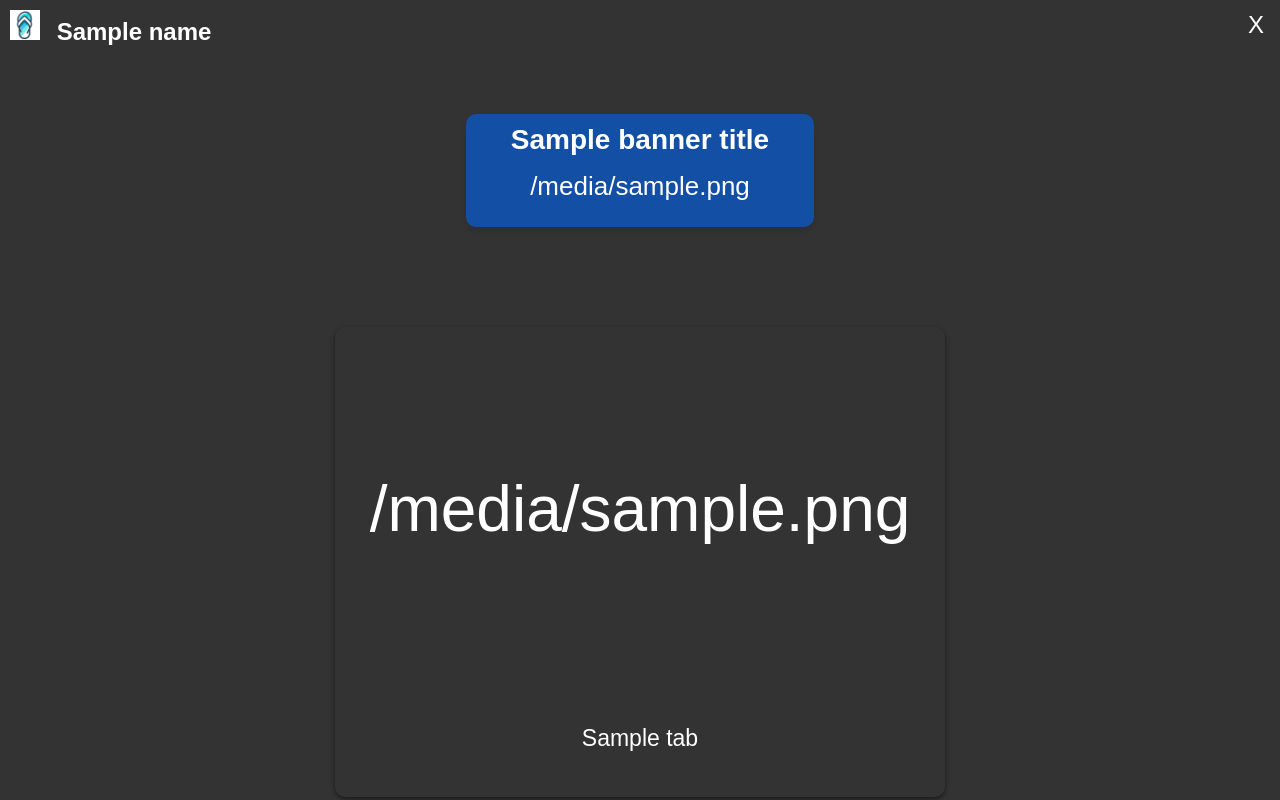
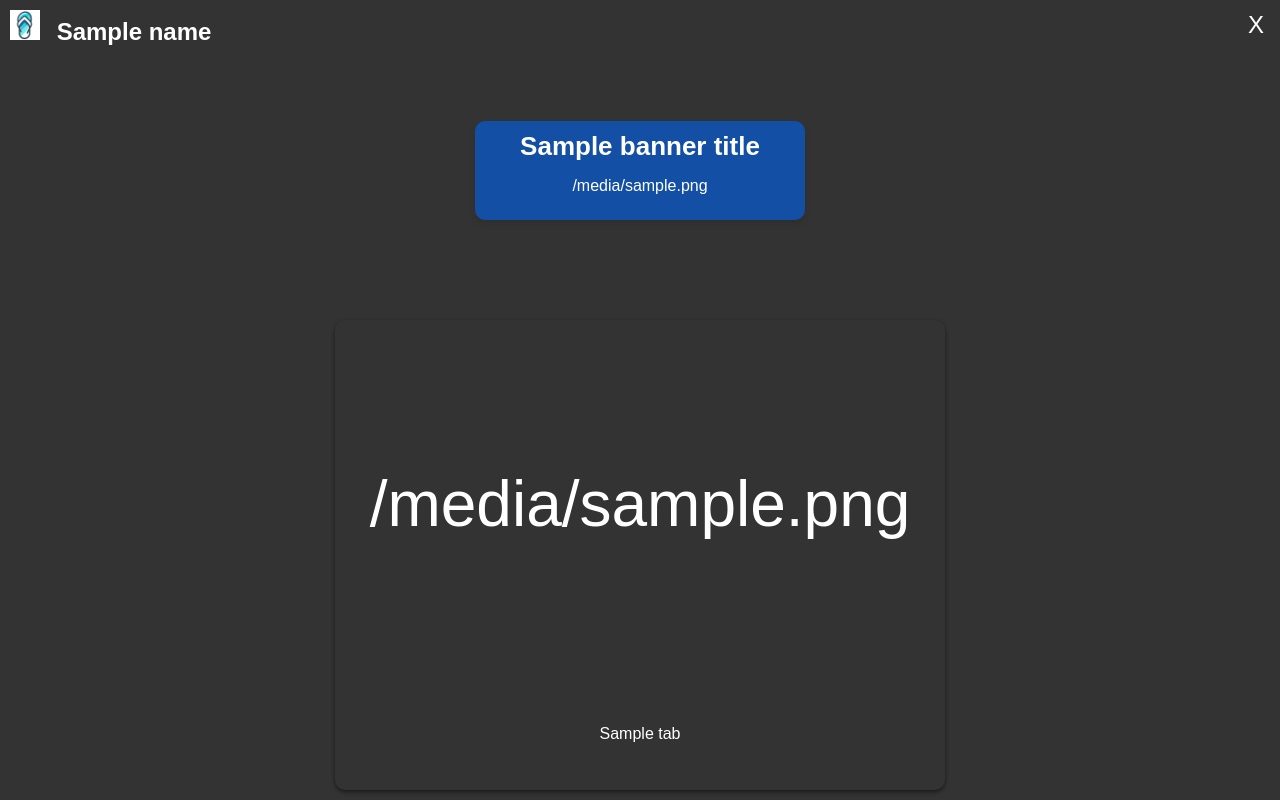
Before and after one commit to mullinmax/flip-flop, a Flask app: template src/templates/index.html in a window 1280 px wide. Run offline with Flask 3, Linux system fonts and the light colour scheme; the template is opened without the code that fills it: most values are stand-ins (such as "Sample title", 1, 10 or a date in 2020).

Commit message:
minor styling fix

```diff
--- a/src/static/css/index.css
+++ b/src/static/css/index.css
@@ -73,7 +73,7 @@ body {
 }
 
 .tab-text-container {
-    font-size: calc(15px + 1vmin);
+    font-size: calc(10px + .75vmin);
     overflow: hidden;
     text-overflow: ellipsis;
 }
@@ -180,13 +180,13 @@ body {
     margin-bottom: 100px;
 }
 .banner-title {
-    font-size: calc(20px + 1vmin);
+    font-size: calc(20px + .75vmin);
     font-weight: bold;
     margin: 25px;
 }
 
 .banner-body {
-    font-size: calc(18px + 1vmin);
+    font-size: calc(10px + .75vmin);
     margin: 15px;
 }
 
```
